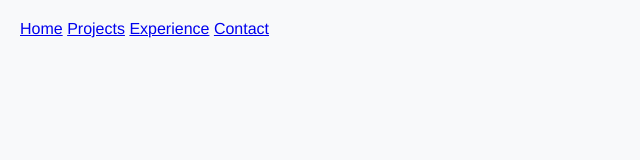
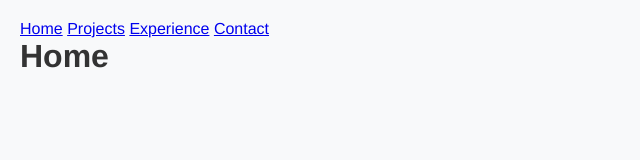
Before and after one commit to thomasgee03/Feb-20, a plain HTML site: page index.html in a window 1280 px wide. Shown: the whole page, without its empty margins (0-640 px from the left). Drawn offline with Linux system fonts and the light colour scheme.

Commit message:
Update index.html

```diff
--- a/index.html
+++ b/index.html
@@ -10,7 +10,7 @@
 
 <head>
     <meta charset="UTF-8">
-    <title>Home</title>
+    <h1>Home</h1>
     <link rel="stylesheet" href="styles.css">
 </head>
 </html>
```
